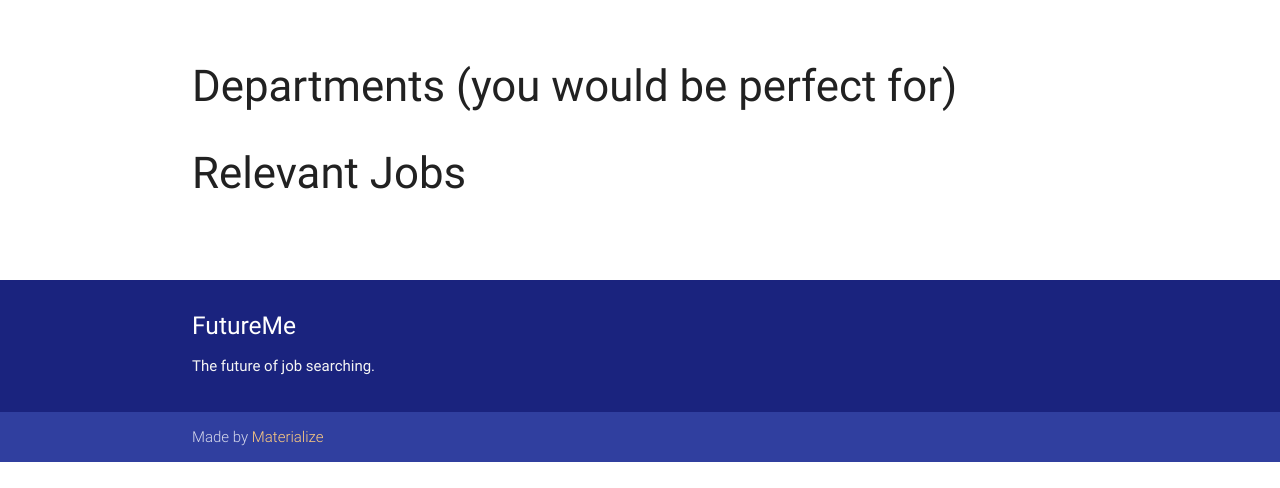
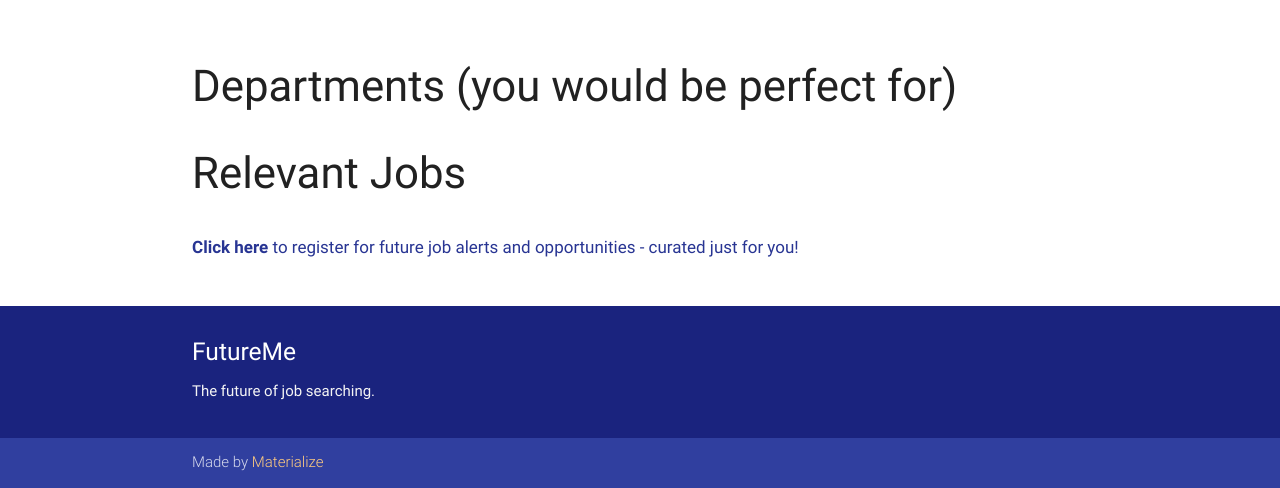
Before and after one commit to nighthawk469/coolstuff, a Flask app: template templates/results.html in a window 1280 px wide. Shown: the part 422-910 px from the top of the page. Before the commit the page ends 884 px from the top, so only its background shows below. Run offline with Flask 2, Linux system fonts and the light colour scheme; the template is opened without the code that fills it, so the values that code supplies are empty; some libraries are stand-ins or nearby versions.

Commit message:
WE READY BOIZ

```diff
--- a/templates/results.html
+++ b/templates/results.html
@@ -103,6 +103,12 @@
         {% endfor %}
     </div>
 
+    <a
+                            style="margin: 20px auto 0; color: #283593; font-size:17px;"
+                            type="submit"
+                            name="action"><b>Click here</b> to register for future job alerts and opportunities - curated just for you!
+                    </a>
+
 </div>
 <br><br>
 
```
